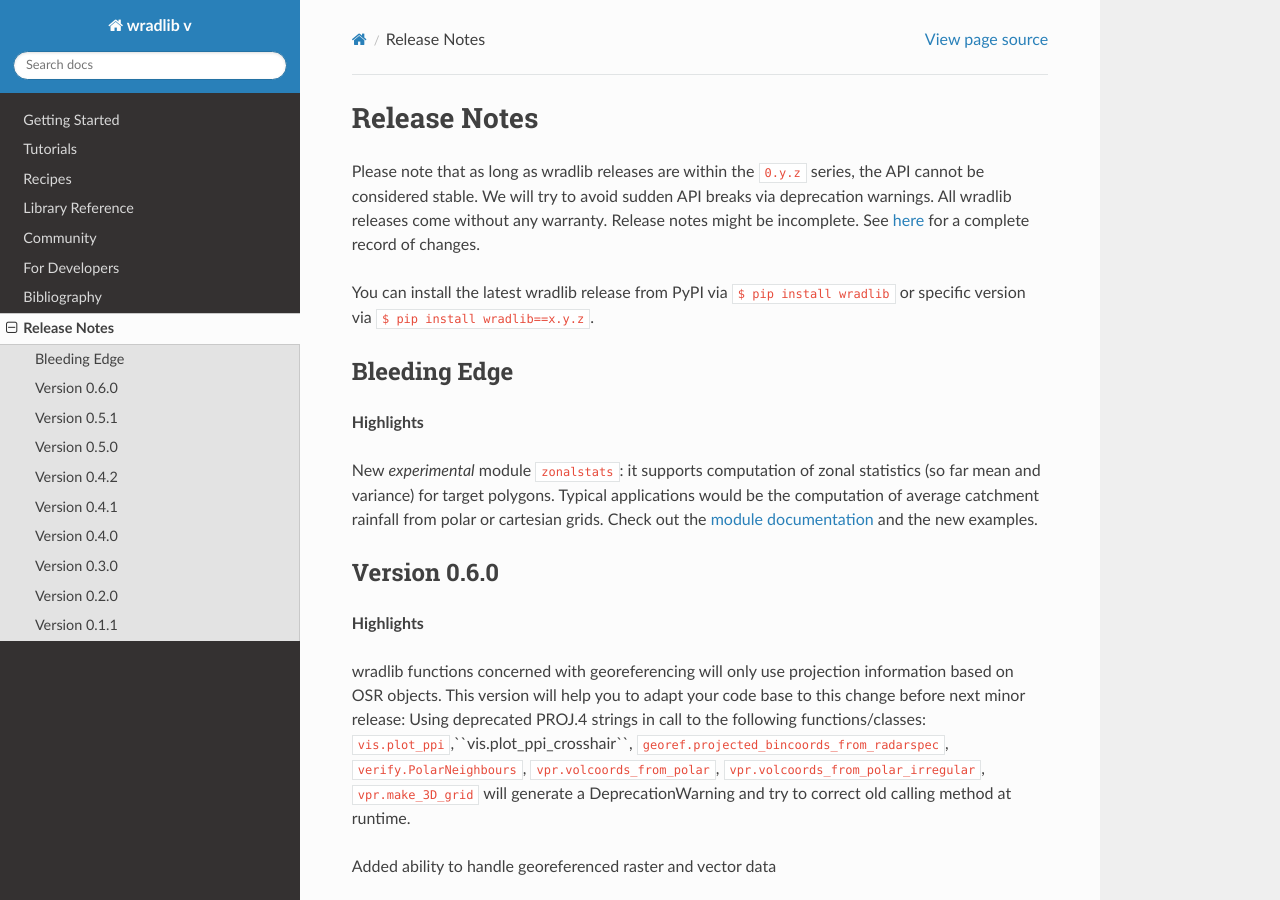
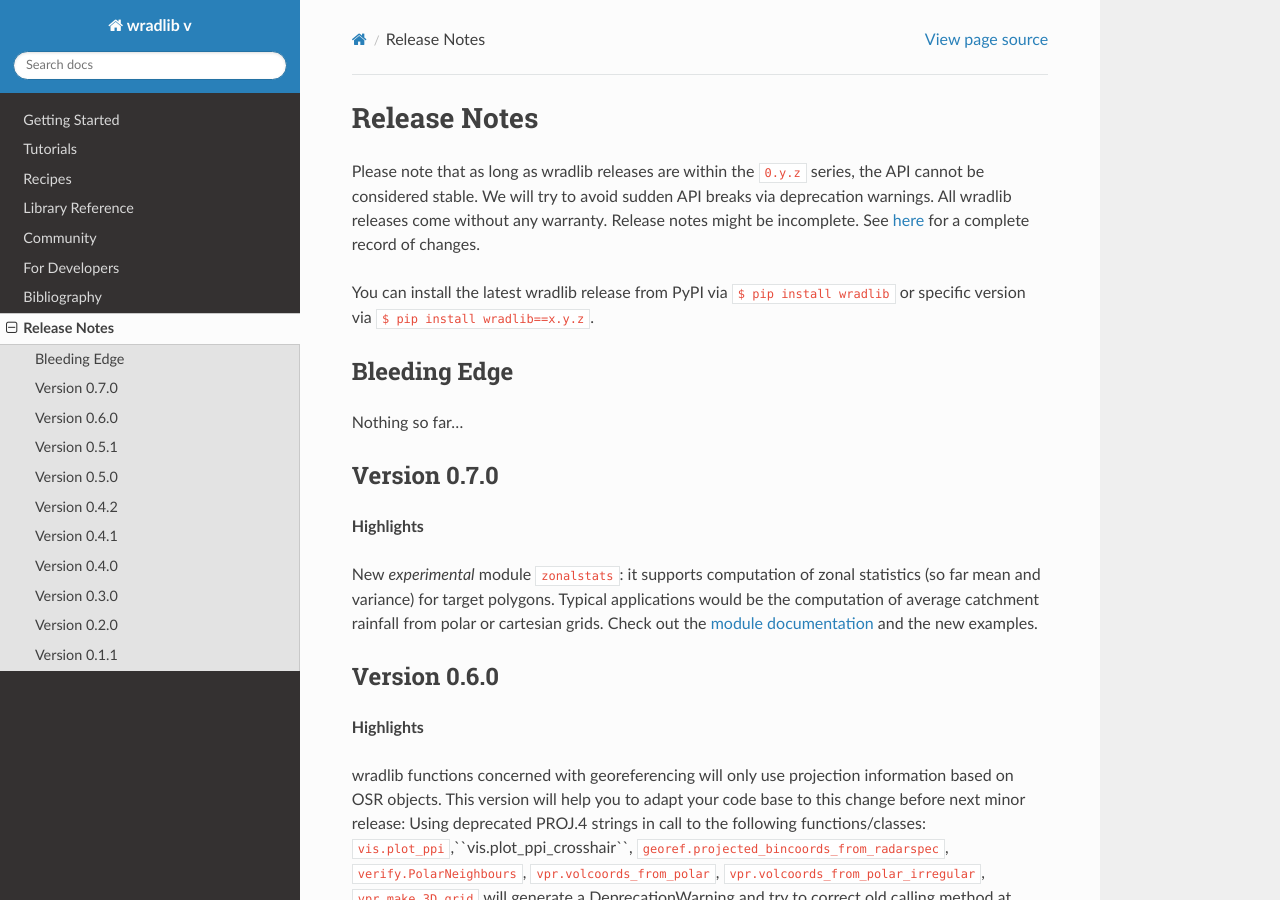
Before and after one commit to wradlib/wradlib-docs, a Sphinx documentation site: the page built from source/release_notes.rst, in a window 1280 px wide and 900 px high. Built offline with Sphinx 7.4.7 and the Read the Docs theme 2.0.0, drawn with Linux system fonts in a browser that asks for light colours.

Commit message:
MAINT: Set version from 0_6_0 to 0_7_0 and updated release notes accordingly.

```diff
--- a/source/release_notes.rst
+++ b/source/release_notes.rst
@@ -7,6 +7,12 @@
 
 
 Bleeding Edge
+-------------
+
+Nothing so far...
+
+
+Version 0.7.0
 -------------
 
 **Highlights**
```
